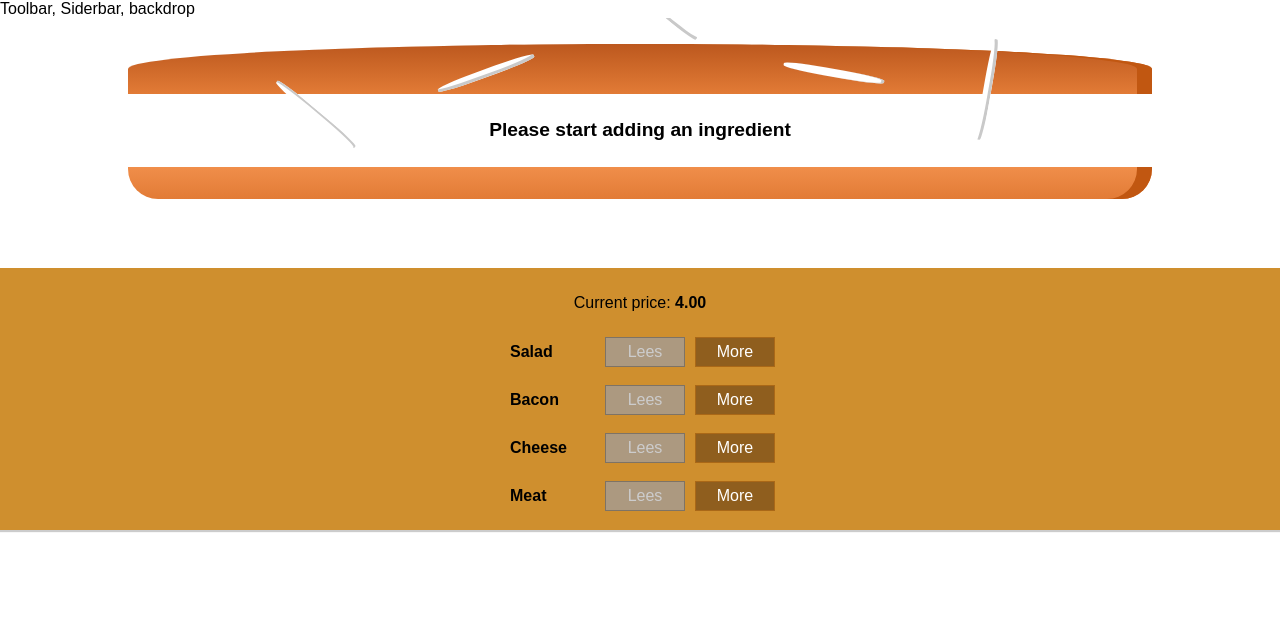
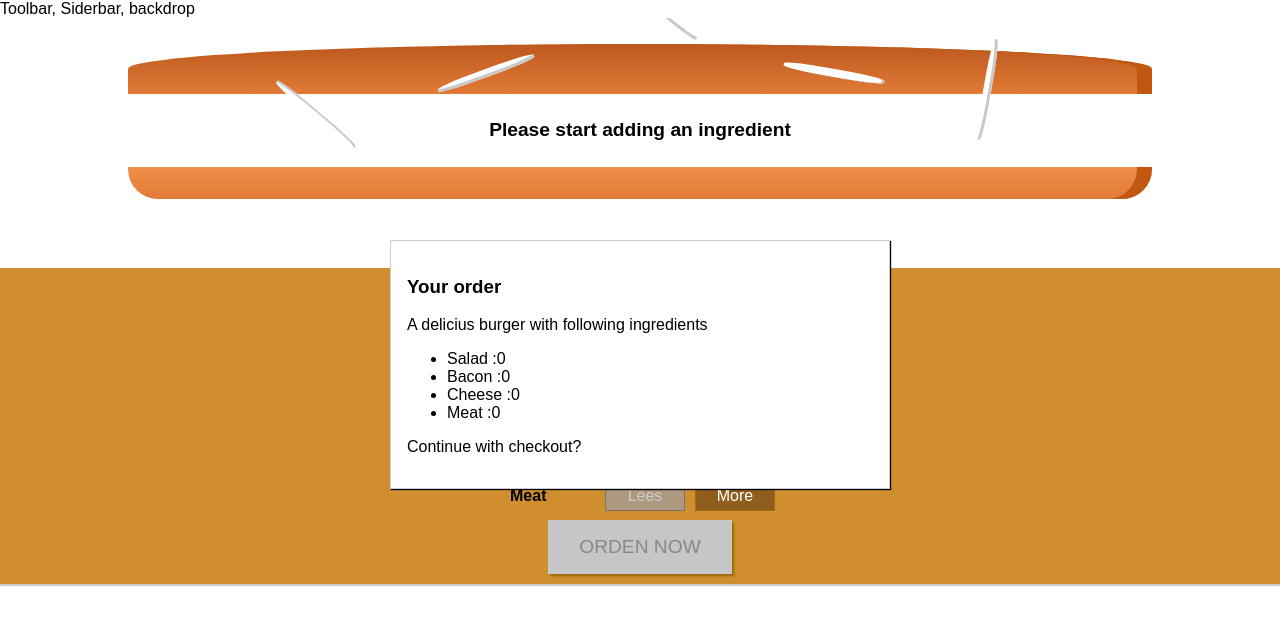
Before and after one commit to diegomottadev/burger-react, a React app: page / in a window 1280 px wide. Shown: the top 624 px of the page. Built offline with nearby package versions, Linux system fonts and the light colour scheme.

Commit message:
adding a order and modal

```diff
--- a/src/components/Burger/BuildControls/BuildControls.css
+++ b/src/components/Burger/BuildControls/BuildControls.css
@@ -8,3 +8,45 @@
     margin: auto;
     padding: 10px 0;
 }
+
+
+.OrderButton {
+    background-color: #DAD735;
+    outline: none;
+    cursor: pointer;
+    border: 1px solid #966909;
+    color: #966909;
+    font-family: inherit;
+    font-size: 1.2em;
+    padding: 15px 30px;
+    box-shadow: 2px 2px 2px #966909;
+}
+
+.OrderButton:hover, .OrderButton:active {
+    background-color: #A0DB41;
+    border: 1px solid #966909;
+    color: #966909;
+}
+
+.OrderButton:disabled {
+    background-color: #C7C6C6;
+    cursor: not-allowed;
+    border: 1px solid #ccc;
+    color: #888888;
+}
+
+.OrderButton:not(:disabled) {
+    animation: enable 0.3s linear;
+}
+
+@keyframes enable {
+    0% {
+        transform: scale(1);
+    }
+    60% {
+        transform: scale(1.1);
+    }
+    100% {
+        transform: scale(1);
+    }
+}
--- a/src/components/Burger/BuildControls/BuildControls.js
+++ b/src/components/Burger/BuildControls/BuildControls.js
@@ -18,6 +18,7 @@
             removed={()=>props.ingredientRemoved(ctrl.type)}
             disabled={props.disabled[ctrl.type]} />
         ))}
+        <button className={classes.OrderButton} disabled={! props.purchasable}>ORDEN NOW</button>
     </div>
 );
 
--- /dev/null
+++ b/src/components/Burger/OrderSummary/OrderSummary.js
@@ -0,0 +1,23 @@
+import React from 'react';
+import Aux from "../../../hoc/Aux";
+const orderSummary = (props) =>{
+    const ingredientsSummary = Object.keys(props.ingredients)
+    .map(igKey => {
+        return (
+            <li key={igKey}><span style={{textTransform: 'capitalize'}}>{igKey}</span> :{props.ingredients[igKey]}</li>
+            );
+    })
+
+    return(
+        <Aux>
+            <h3>Your order</h3>
+            <p>A delicius burger with following ingredients</p>
+            <ul>
+                {ingredientsSummary}
+            </ul>
+            <p> Continue with checkout?</p>
+        </Aux>
+    )
+};
+
+export default orderSummary;
--- /dev/null
+++ b/src/components/UI/Modal/Modal.css
@@ -0,0 +1,20 @@
+.Modal {
+    position: fixed;
+    z-index: 500;
+    background-color: white;
+    width: 70%;
+    border: 1px solid #ccc;
+    box-shadow: 1px 1px 1px black;
+    padding: 16px;
+    left: 15%;
+    top: 30%;
+    box-sizing: border-box;
+    transition: all 0.3s ease-out;
+}
+
+@media (min-width: 600px) {
+    .Modal {
+        width: 500px;
+        left: calc(50% - 250px);
+    }
+}
--- /dev/null
+++ b/src/components/UI/Modal/Modal.js
@@ -0,0 +1,10 @@
+import React from 'react';
+import classes from './Modal.css'
+
+const modal = (props) =>(
+    <div className={classes.Modal}>
+        {props.children}
+    </div>
+)
+
+export default modal;
--- a/src/containers/BurgerBuilder/BurgerBuilder.js
+++ b/src/containers/BurgerBuilder/BurgerBuilder.js
@@ -2,6 +2,8 @@
 import Aux from '../../hoc/Aux';
 import Burger from "../../components/Burger/Burger";
 import BuildControls from "../../components/Burger/BuildControls/BuildControls";
+import Modal  from "../../components/UI/Modal/Modal";
+import OrderSummary from "../../components/Burger/OrderSummary/OrderSummary";
 const INGREDIENT_PRICES = {
     salad: 0.5,
     cheese: 0.4,
@@ -20,7 +22,18 @@
             cheese:0,
             meat:0
         },
-        totalPrice: 4
+        totalPrice: 4,
+        purchasable:false
+    }
+
+    updatePurchaseState(ingredients){
+         const sum =  Object.keys(ingredients)
+         .map(igKey =>{
+             return ingredients[igKey]
+         }).reduce((sum,el)=>{
+             return sum+ el;
+         }, 0)
+         this.setState({purchasable: sum > 0})
     }
 
     addIngredientHandler = (type) =>{
@@ -35,6 +48,7 @@
         const oldPrice = this.state.totalPrice;
         const newPrice = oldPrice + priceAdditon;
         this.setState({totalPrice: newPrice, ingredients: updateIngredients});
+        this.updatePurchaseState(updateIngredients);
     }
 
     removeIngredientHandler = (type)=>{
@@ -54,6 +68,7 @@
         const oldPrice = this.state.totalPrice;
         const newPrice = oldPrice - priceDeduction;
         this.setState({totalPrice: newPrice, ingredients: updateIngredients});
+        this.updatePurchaseState(updateIngredients);
     }
 
     render (){
@@ -65,12 +80,16 @@
         }
         return (
                 <Aux>
+                    <Modal>
+                        <OrderSummary ingredients={this.state.ingredients}/>
+                    </Modal>
                     <Burger  ingredients={this.state.ingredients}></Burger>
                      <BuildControls
                      ingredientRemoved={this.removeIngredientHandler}
                      ingredientAdded={this.addIngredientHandler}
                      disabled= {disabledInfo}
                      price={this.state.totalPrice}
+                     purchasable={this.state.purchasable}
                      />
 
                 </Aux>
```
Also changed, not shown: src/components/UI/Backdrop/Backdrop.js (added).
